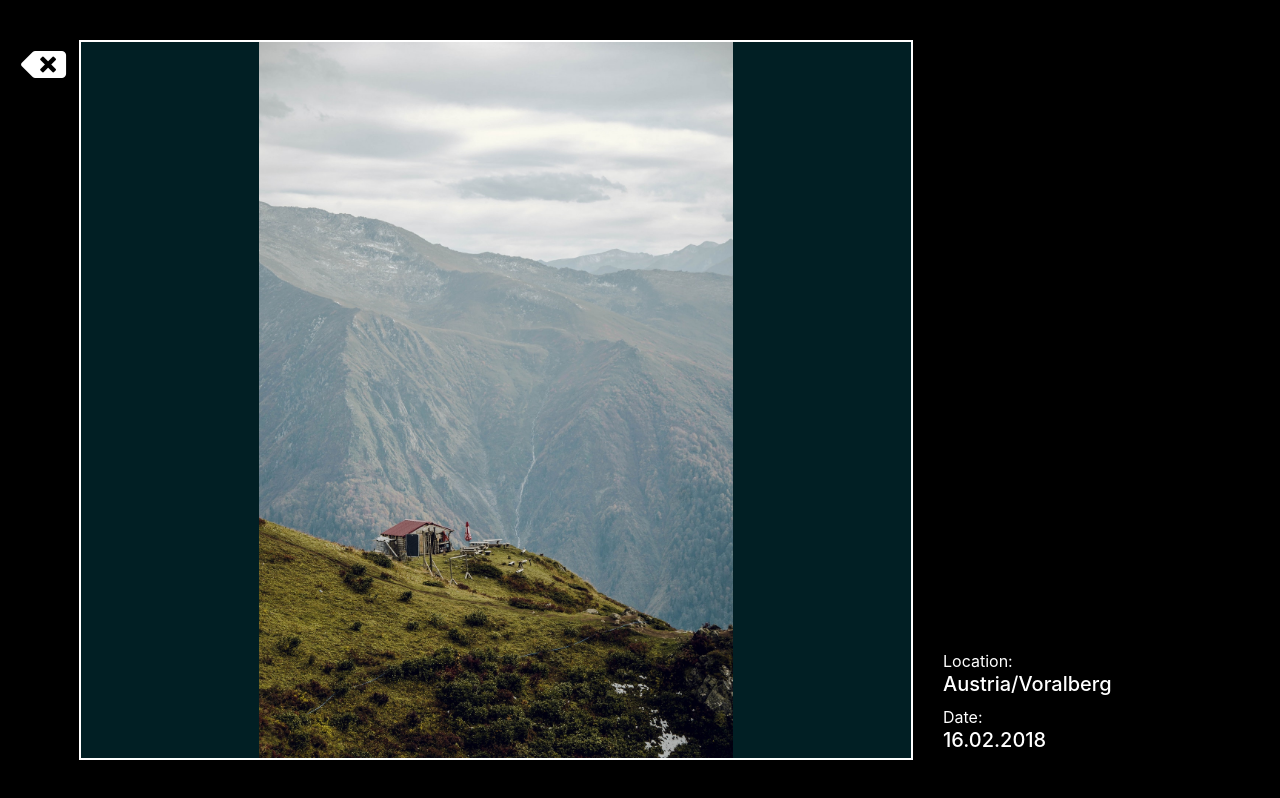
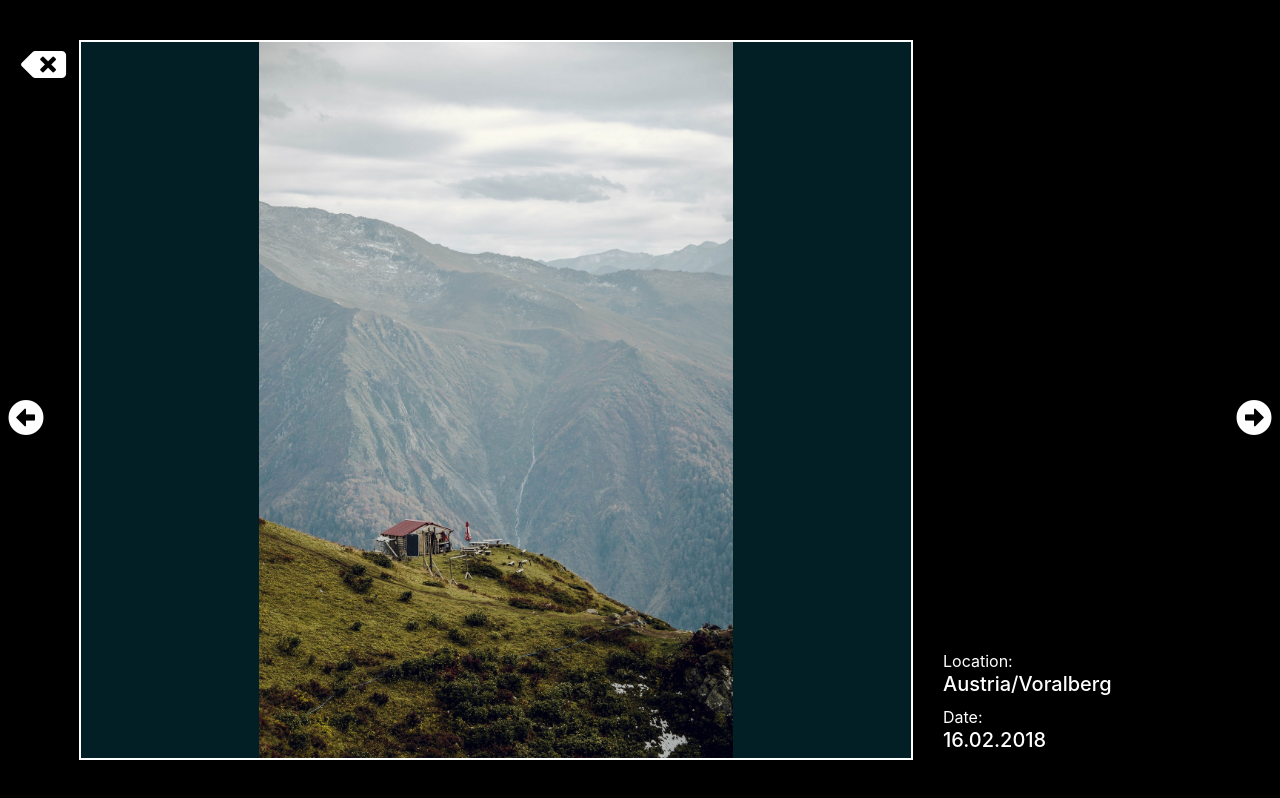
Before and after one commit to afanasev-anton/Photo_profile, an Angular app: page /photos/0 in a window 1280 px wide. Built offline with nearby package versions, Linux system fonts and the light colour scheme.

Commit message:
add buttons on full size page

```diff
--- a/src/app/gallery-page/gallery-page.component.ts
+++ b/src/app/gallery-page/gallery-page.component.ts
@@ -1,5 +1,6 @@
 import { Component, OnInit } from '@angular/core';
 import {pictures} from '../pictures';
+
 
 @Component({
   selector: 'app-gallery-page',
@@ -58,7 +59,10 @@ export class GalleryPageComponent implements OnInit {
       }
     }
   }
-
+  getlistOfPictures(){
+    return this.listOfPictures;
+  }
 // PLACEHOLDER FOR SORTING FUNCTION
   sortByDate(direction){ }
+
 }
--- a/src/app/photo-full-size/photo-full-size.component.css
+++ b/src/app/photo-full-size/photo-full-size.component.css
@@ -29,5 +29,16 @@
 	top: 0;
 	left: -56px;
 	z-index: 99;
-
 }
+.next-btn{
+	position: absolute;
+	top: 50vh;
+	right: 8px;
+	z-index: 98;
+}
+.prev-btn{
+	position: absolute;
+	top: 50vh;
+	left: 8px;
+	z-index: 97;
+}
--- a/src/app/photo-full-size/photo-full-size.component.html
+++ b/src/app/photo-full-size/photo-full-size.component.html
@@ -1,6 +1,9 @@
 <div id="full-size" *ngIf="photo">
-	<!-- class="img-box"-->
-
+	<div class="prev-btn">
+		<a [routerLink]="['/photos', getIndexP(photo)]" class="text-white">
+			<i class='fas fa-arrow-alt-circle-left' style="font-size:36px"></i>
+		</a>
+	</div>
 		<div class="img-frame row mx-0">
 			<div class="col-12 col-md-9">
 				<button type="button" class="text-white btn close-btn" routerLink="/app-gallery-page">
@@ -19,4 +22,9 @@
 				</div>
 			</div>
 		</div>
+	<div class="next-btn">
+		<a [routerLink]="['/photos', getIndexN(photo)]" class="text-white">
+			<i class='fas fa-arrow-alt-circle-right' style="font-size:36px"></i>
+		</a>
+	</div>
 </div>
--- a/src/app/photo-full-size/photo-full-size.component.ts
+++ b/src/app/photo-full-size/photo-full-size.component.ts
@@ -1,7 +1,8 @@
 import { Component, OnInit } from '@angular/core';
 import { ActivatedRoute} from '@angular/router';
-import { GalleryPageComponent } from '../gallery-page/gallery-page.component';
+
 import {pictures} from '../pictures';
+
 
 
 @Component({
@@ -11,16 +12,18 @@ import {pictures} from '../pictures';
 })
 export class PhotoFullSizeComponent implements OnInit {
 	photo;
+  list;
 
   constructor(private route: ActivatedRoute) {
+    this.list = pictures;
   }
 
   ngOnInit(): void {
   	this.route.paramMap.subscribe(params => {
-      this.photo = pictures[+params.get('photoId')];
+      this.photo = this.list[+params.get('photoId')];
     });
   }
-//this.gall.listOfPictures: switch from pictures to this array
+
 
 	getDate(obj){
     var str = "";
@@ -32,4 +35,19 @@ export class PhotoFullSizeComponent implements OnInit {
     };
     return d.toLocaleString('de-AT',options);
   }
+
+  getIndexN(obj){
+    var i = this.list.indexOf(obj)+1;
+    if (i == this.list.length) {
+      i = 0;
+    }
+    return i;
+  }
+  getIndexP(obj){
+    var i = this.list.indexOf(obj)-1;
+    if (i < 0) {
+      i = this.list.length-1;
+    }
+    return i;
+  }
 }
```
